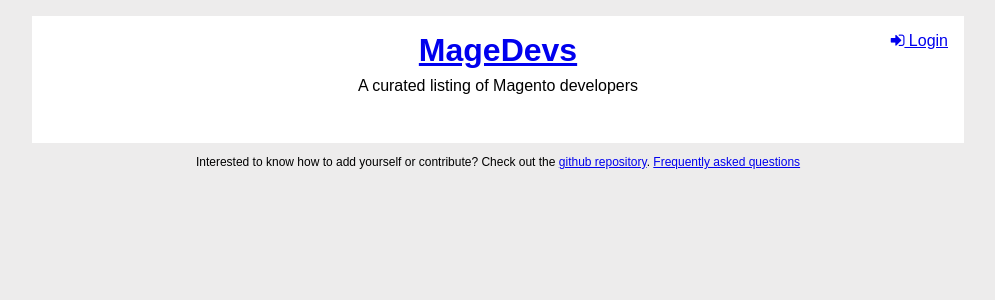
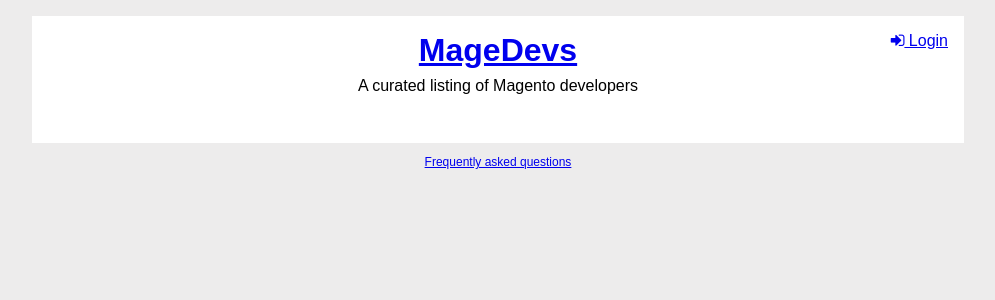
Before and after one commit to kalenjordan/magehero, a PHP site: the page made by template/base.html.twig in a window 1280 px wide. Shown: the top 300 px of the page, without its empty margins (142-1137 px from the left). Run offline with PHP 8.4, Linux system fonts and the light colour scheme; the template is opened without the code that fills it, so the values that code supplies are empty; some libraries are stand-ins or nearby versions.

Commit message:
Update the footer to only show faq's

```diff
--- a/template/base.html.twig
+++ b/template/base.html.twig
@@ -30,8 +30,6 @@
     </div>
 </div>
 <div class="footer">
-    Interested to know how to add yourself or contribute?
-    Check out the <a href="https://github.com/kalenjordan/magedevs">github repository</a>.
     <a href="https://github.com/kalenjordan/magedevs#frequently-asked-questions">Frequently asked questions</a>
 </div>
 </body>
```
